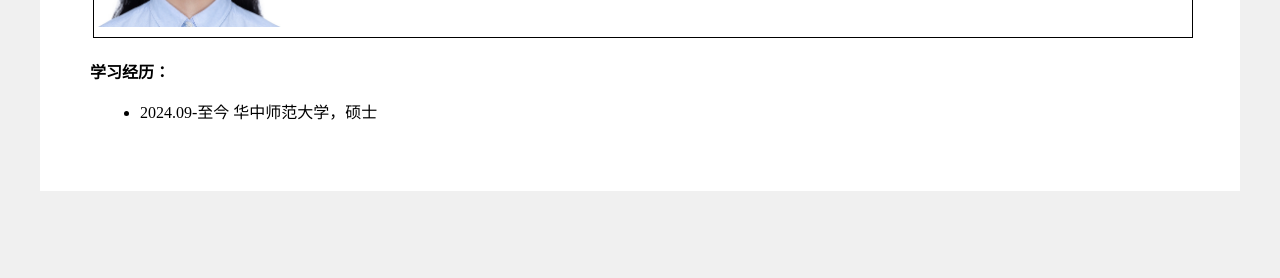
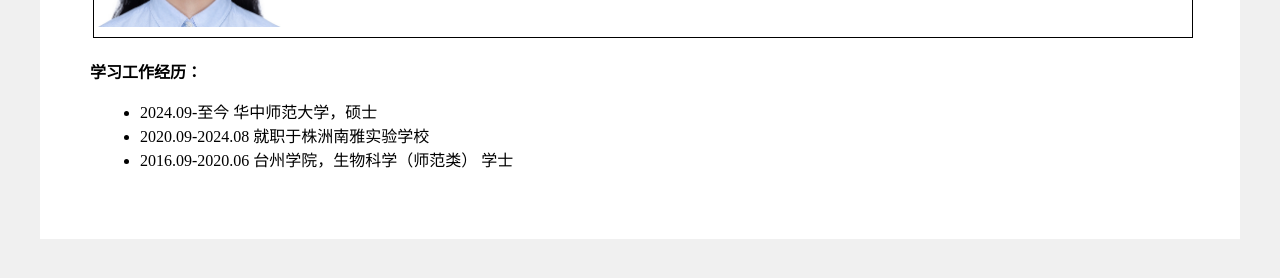
Before and after one commit to ccnu-cls/Jiaolab, a plain HTML site: page zjy.html in a window 1280 px wide. Shown: the part 294-572 px from the top of the page. Drawn offline with Linux system fonts and the light colour scheme.

Commit message:
Update website content

```diff
--- a/zjy.html
+++ b/zjy.html
@@ -51,10 +51,12 @@
                                 </table>
                         </div>
                         <div class="context1">
-                        <tr><td><b>学习经历：</b></td></tr>
+                        <tr><td><b>学习工作经历：</b></td></tr>
                         <tr><td><p>
                                 <ul>
                                         <li style="margin-left:50px">2024.09-至今 华中师范大学，硕士</li>
+                                        <li style="margin-left:50px">2020.09-2024.08 就职于株洲南雅实验学校 </li>
+                                        <li style="margin-left:50px">2016.09-2020.06 台州学院，生物科学（师范类） 学士</li>
                                 </ul>
                         </p></td></tr>
 
```
Also changed, not shown: hzj.html (+1 -1 lines), our_lab.html (+1 -1 lines), qxt.html (+1 -1 lines), 1 other file.
